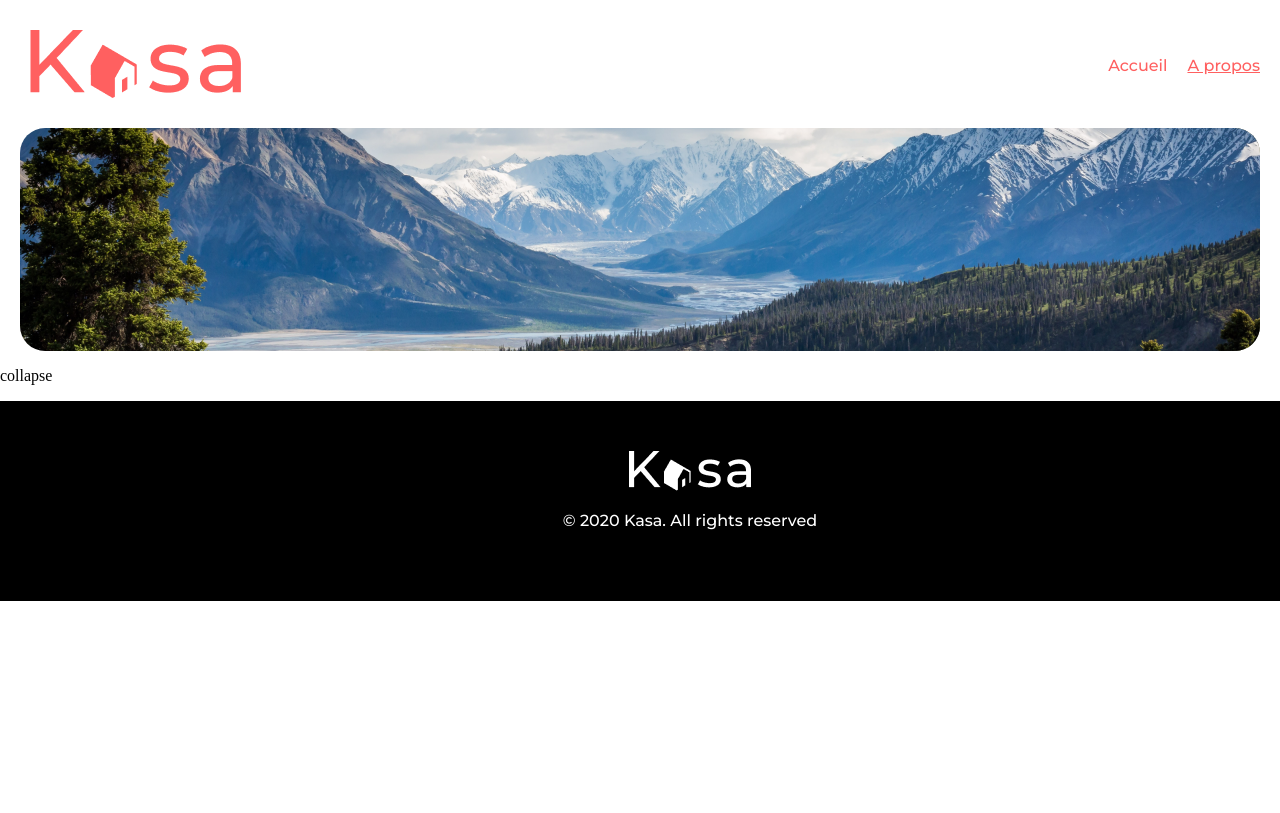
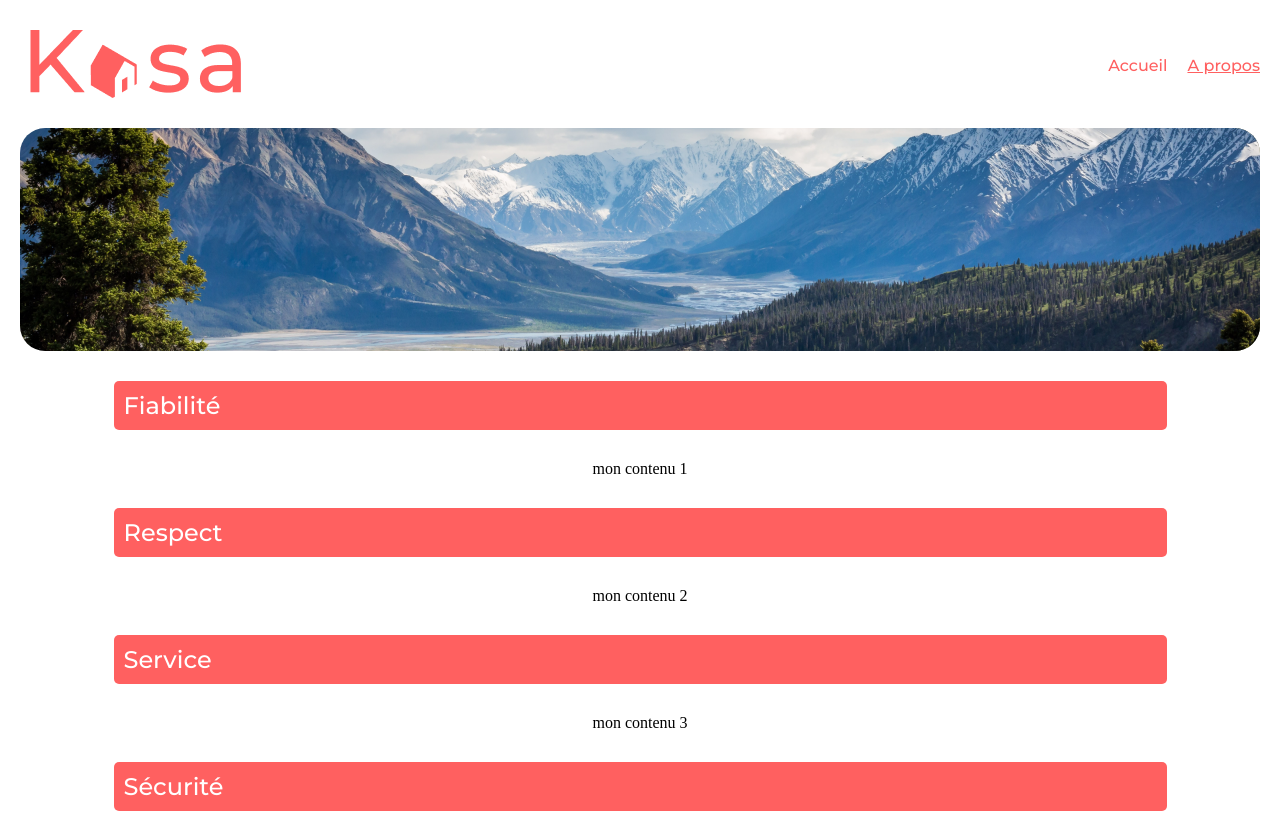
Before and after one commit to Axido545/kasa.io, a React (Vite) app: page /about in a window 1280 px wide. Shown: the top 813 px of the page. Built offline with nearby package versions, Linux system fonts and the light colour scheme.

Commit message:
maj debut affichage collapse

```diff
--- a/package.json
+++ b/package.json
@@ -10,6 +10,7 @@
     "preview": "vite preview"
   },
   "dependencies": {
+    "babel-plugin-macros": "^3.1.0",
     "prop-types": "^15.8.1",
     "react": "^18.2.0",
     "react-dom": "^18.2.0",
--- a/src/components/collapse/Collapse.jsx
+++ b/src/components/collapse/Collapse.jsx
@@ -1,29 +1,19 @@
 import PropTypes from 'prop-types'
-// import { useState } from 'react'
+import './collapse.css'
 
-export default function Collapse() {
-  return <p>collapse</p>
-  // { title, content }
-  // var collapse = props.collapse
-  // console.log(collapse)
-  // const [isOpen, setIsOpen] = useState(false)
-  // console.log(Array.isArray(collapse))
-  // const handleToggle = () => {
-  //   setIsOpen(!isOpen)
-  // }
-  // return (
-  //   <div className={`collapse-container ${isOpen ? 'open' : ''}`}>
-  //     <div className="collapse-header" onClick={handleToggle}>
-  //       <span>{title}</span>
-  //       <span className={`chevron ${isOpen ? 'open' : ''}`}>
-  //         <i className="fa-solid fa-chevron-down"></i>
-  //       </span>
-  //     </div>
-  //     <div className="collapse-content"></div>
-  //   </div>
-  // )
+export default function Collapse({ title, content }) {
+  return (
+    <div className="wrapper-collapse">
+      <div className="collapse-title">
+        {title}
+        <span></span>
+      </div>
+      <div className="collapse-content">{content}</div>
+    </div>
+  )
 }
 
 Collapse.propsType = {
-  title: PropTypes.string,
+  title: PropTypes.string.isRequired,
+  content: PropTypes.string.isRequired,
 }
--- a/src/components/collapse/collapse.css
+++ b/src/components/collapse/collapse.css
@@ -1,6 +1,21 @@
 .wrapper-collapse {
+  display: inline-flex;
+  flex-direction: column;
+  align-items: flex-start;
+  gap: 30px;
+  margin: 0 auto;
+  display: flex;
+  align-items: center;
+  margin-top: 30px;
+  margin-bottom: 30px;
+}
+
+.collapse-title {
   background-color: #ff6060;
-  width: 100%;
+  border-radius: 5px;
   padding: 10px 20px 10px 10px;
-  border-radius: 10px;
+  color: white;
+  width: 1023px;
+  font-family: 'Montserrat';
+  font-size: 24px;
 }
--- a/src/pages/about/About.jsx
+++ b/src/pages/about/About.jsx
@@ -9,9 +9,11 @@ function About() {
     <>
       <Header />
       <Banner url={bannerAbout} mytitle="" />
-      <Collapse
-      //  title={title} content={content}
-      />
+      <Collapse title="Fiabilité" content="mon contenu 1" />
+      <Collapse title="Respect" content="mon contenu 2" />
+      <Collapse title="Service" content="mon contenu 3" />
+      <Collapse title="Sécurité" content="mon contenu 4" />
+
       <Footer />
     </>
   )
```
Also changed, not shown: babel.config.js (added), 1 other file (tests, documents, lock files or other folders).
